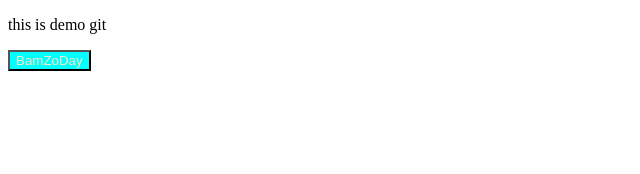
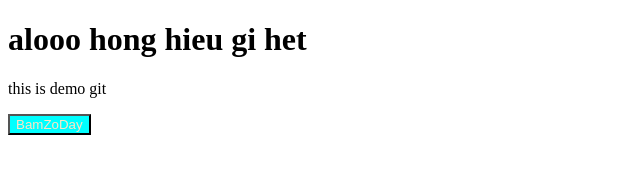
Before and after one commit to Zephyrus1411/demoGit, a plain HTML site: page index.html in a window 1280 px wide. Shown: the whole page, without its empty margins (0-640 px from the left). Drawn offline with Linux system fonts and the light colour scheme.

Commit message:
lan nay add nghiem tuc

```diff
--- a/index.html
+++ b/index.html
@@ -7,6 +7,7 @@
     <title>React App</title>
   </head>
   <body>
+      <h1>alooo hong hieu gi het</h1>
      <p>
         this is demo git
      </p>
```
